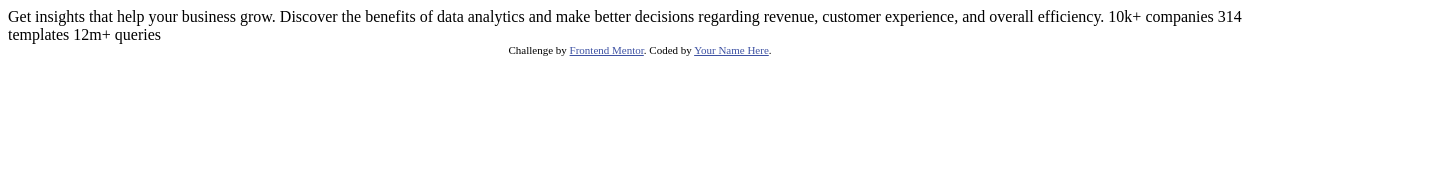
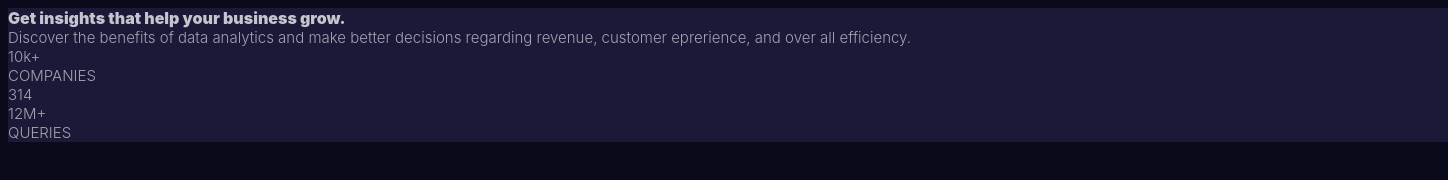
Before and after one commit to QdMe/Project_No.1, a plain HTML site: page First_Project_Main/index.html in a window 1280 px wide. Shown: the whole page, 1448 px wide, since content can reach past the window. Drawn offline with Linux system fonts and the light colour scheme.

Commit message:
First time changes
Laid out the main HTML structure and add a few CSS styling.

```diff
--- a/First_Project_Main/index.html
+++ b/First_Project_Main/index.html
@@ -1,33 +1,114 @@
 <!DOCTYPE html>
 <html lang="en">
+
 <head>
   <meta charset="UTF-8">
-  <meta name="viewport" content="width=device-width, initial-scale=1.0"> <!-- displays site properly based on user's device -->
+  <meta name="viewport" content="width=device-width, initial-scale=1.0">
+  <!-- displays site properly based on user's device -->
 
   <link rel="icon" type="image/png" sizes="32x32" href="./images/favicon-32x32.png">
 
   <title>Frontend Mentor | Stats preview card component</title>
+  <link rel="stylesheet" href="style.css">
 
   <!-- Feel free to remove these styles or customise in your own stylesheet 👍 -->
   <style>
-    .attribution { font-size: 11px; text-align: center; }
-    .attribution a { color: hsl(228, 45%, 44%); }
+    .attribution {
+      font-size: 11px;
+      text-align: center;
+    }
+
+    .attribution a {
+      color: hsl(228, 45%, 44%);
+    }
   </style>
 </head>
+
+<!-- first blue-->
+
 <body>
+  <!-- second blue -->
+  <div>
+    <!------------------------------------------------------------------------------------>
+    <!-- L yellow-->
+    <div class="leftBox">
 
-  Get insights that help your business grow.
 
-  Discover the benefits of data analytics and make better decisions regarding revenue, customer
-  experience, and overall efficiency.
+      <!--Up green-->
+      <div>
 
-  10k+ companies
-  314 templates
-  12m+ queries
 
-  <div class="attribution">
-    Challenge by <a href="https://www.frontendmentor.io?ref=challenge" target="_blank">Frontend Mentor</a>.
-    Coded by <a href="#">Your Name Here</a>.
+        <!--Up red-->
+        <div class="Head">
+          Get insights that help
+          your business grow.
+        </div>
+
+
+        <!--down red-->
+        <div class="Paragraph">
+          Discover the benefits of data analytics and make
+          better decisions regarding revenue, customer
+          eprerience, and over all efficiency.
+        </div>
+
+
+      </div>
+      <!---------------------------------------->
+
+      <!-- down green-->
+      <div class="Paragraph">
+
+
+        <!--L blue-->
+        <div>
+
+          <!--Up-->
+          <div>10k+</div>
+
+          <!-- down-->
+          <div>COMPANIES</div>
+
+        </div>
+
+
+
+        <!--M blue-->
+        <div>
+
+          <!--Up-->
+          <div>314</div>
+
+          <!-- down-->
+          <div></div>
+
+        </div>
+
+
+        <!--R blue-->
+        <div>
+
+          <!--Up-->
+          <div>12M+</div>
+
+          <!-- down-->
+          <div>QUERIES</div>
+
+        </div>
+      </div>
+
+
+
+
+    </div>
+
+
+    <!----------------------------------------------------------------------------------->
+    <!-- R yellow-->
+    <div>
+
+    </div>
   </div>
 </body>
+
 </html>
--- /dev/null
+++ b/First_Project_Main/style.css
@@ -0,0 +1,18 @@
+body{
+    width: 1440px;
+    background-color:hsl(233, 47%, 7%);
+}
+.leftBox{
+    background-color: hsl(244, 38%, 16%);
+}
+
+.Head{
+    font-family:"Inter black";
+    color: hsla(0, 0%, 100%, 0.75);
+
+}
+.Paragraph{
+    font-family: "Inter light";
+    color: hsla(0, 0%, 100%, 0.6);
+    font-size: 15px;
+}
```
Also changed, not shown: First_Project_Main/design/Tablet.jpg (renamed from First_Project_Main/design/desktop-preview.jpg), First_Project_Main/design/desktop.jpg (renamed from First_Project_Main/design/desktop-design.jpg), First_Project_Main/design/mobile.jpg (renamed from First_Project_Main/design/mobile-design.jpg), First_Project_Main/images/image-desktop.jpg (renamed from First_Project_Main/images/image-header-desktop.jpg), First_Project_Main/images/image-mobile.jpg (renamed from First_Project_Main/images/image-header-mobile.jpg).
